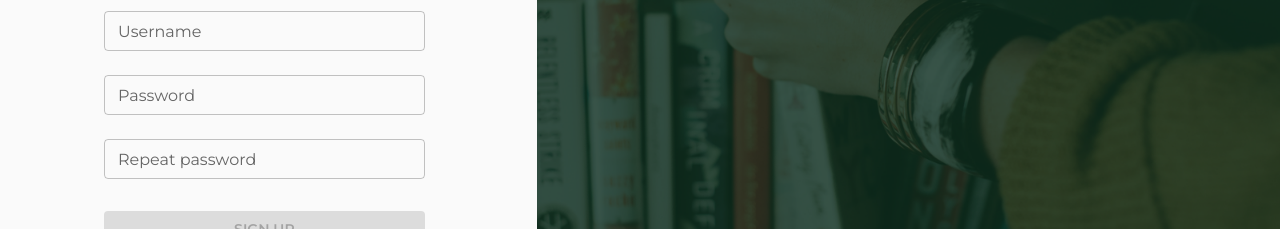
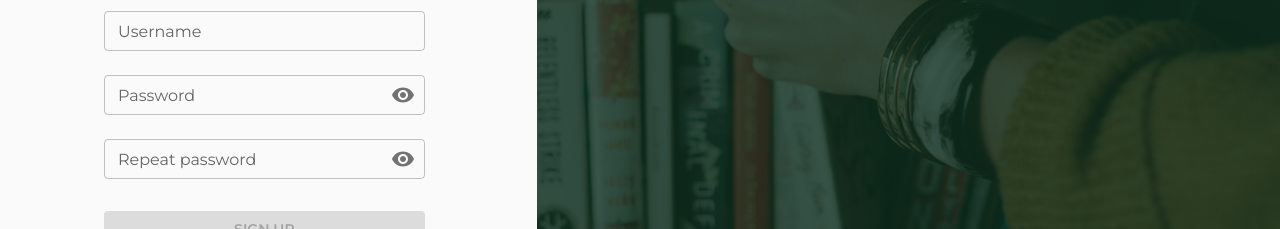
Before and after one commit to dayanapanova/digi-books, a React (Create React App) app: page /register in a window 1280 px wide. Shown: the part 349-578 px from the top of the page. Built offline with nearby package versions, Linux system fonts and the light colour scheme.

Commit message:
Creating the PasswordInput component which can show the password if the user wants to.

```diff
--- a/src/components/Form.js
+++ b/src/components/Form.js
@@ -1,6 +1,6 @@
 import React from 'react';
 import { styled } from '@mui/material/styles';
-import { Button, TextField, Box, Fade, CircularProgress } from '@mui/material';
+import { Button, Box, Fade, CircularProgress } from '@mui/material';
 
 const Form = styled('form')`
   position: relative;
@@ -37,11 +37,11 @@ const FormComponent = ({
             </Loading>
         </Fade>
         {fields.map((props, index) => {
-            const { name } = props;
+            const { name, field: Field } = props;
             const error = errors?.[name]?.message;
             const hasError = Boolean(error);
             return (
-                <TextField
+                <Field
                     key={`${name}-${index}`}
                     error={hasError}
                     helperText={error}
--- /dev/null
+++ b/src/components/PasswordInput.js
@@ -0,0 +1,34 @@
+import { useState, forwardRef } from 'react';
+import {
+    TextField, InputAdornment, IconButton,
+} from '@mui/material';
+import Visibility from '@mui/icons-material/Visibility';
+import VisibilityOff from '@mui/icons-material/VisibilityOff';
+
+const PasswordInput = forwardRef((props, ref) => {
+    const [showPassword, setShowPassword] = useState(false);
+    return (
+        <TextField
+            {...props}
+            type={showPassword ? 'text' : 'password'}
+            InputProps={{
+                endAdornment: (
+                    <InputAdornment position='end'>
+                        <IconButton
+                            aria-label='toggle password visibility'
+                            onClick={() => setShowPassword(!showPassword)}
+                            onMouseDown={(event) => event.preventDefault()}
+                            edge='end'
+                        >
+                            {showPassword ? <VisibilityOff /> : <Visibility />}
+                        </IconButton>
+                    </InputAdornment>
+                )
+            }}
+            inputRef={ref}
+        />
+    );
+});
+
+
+export default PasswordInput;
--- a/src/containers/Books.js
+++ b/src/containers/Books.js
@@ -24,7 +24,7 @@ const ItemLoader = styled('div')`
   display: flex;
 
   > div {
-      &:first-child {
+      &:first-of-type {
         width: 100px;
       }
 
--- a/src/containers/Login.js
+++ b/src/containers/Login.js
@@ -3,14 +3,15 @@ import * as Yup from 'yup';
 import { useForm } from 'react-hook-form';
 import { useNavigate } from 'react-router-dom';
 import { yupResolver } from '@hookform/resolvers/yup';
-import { Typography, Box } from '@mui/material';
+import { Typography, Box, TextField } from '@mui/material';
 import { useDispatch, useSelector } from 'react-redux';
 import AuthLayout, { AuthLink } from '../layouts/AuthLayout';
 import Form from '../components/Form';
 import { signIn } from '../store/AuthenticationSlice';
+import PasswordInput from '../components/PasswordInput';
 
 export const validations = Yup.object().shape({
-    username: Yup.string().required(),
+    username: Yup.string().min(4).required(),
     password: Yup.string()
         .required().min(8).max(250)
         .label('Password'),
@@ -42,10 +43,12 @@ const LoginContainer = () => {
             <Form
                 fields={[
                     {
+                        field: TextField,
                         name: 'username',
                         label: 'Username',
                     },
                     {
+                        field: PasswordInput,
                         name: 'password',
                         label: 'Password',
                         type: 'password',
--- a/src/containers/Register.js
+++ b/src/containers/Register.js
@@ -3,14 +3,15 @@ import * as Yup from 'yup';
 import { useForm } from 'react-hook-form';
 import { useNavigate } from "react-router-dom";
 import { yupResolver } from '@hookform/resolvers/yup';
-import { Typography, Box } from '@mui/material';
+import { Typography, Box, TextField } from '@mui/material';
 import { useDispatch, useSelector } from 'react-redux';
 import AuthLayout, { AuthLink } from '../layouts/AuthLayout';
 import Form from '../components/Form';
 import { signUp } from '../store/AuthenticationSlice';
+import PasswordInput from '../components/PasswordInput';
 
 export const validations = Yup.object().shape({
-    username: Yup.string().required(),
+    username: Yup.string().min(4).required(),
     passwordFirst: Yup.string()
         .required().min(8).max(250)
         .label('Password'),
@@ -46,15 +47,18 @@ const RegisterContainer = () => {
             <Form
                 fields={[
                     {
+                        field: TextField,
                         name: 'username',
                         label: 'Username',
                     },
                     {
+                        field: PasswordInput,
                         name: 'passwordFirst',
                         label: 'Password',
                         type: 'password',
                     },
                     {
+                        field: PasswordInput,
                         name: 'password',
                         label: 'Repeat password',
                         type: 'password',
--- a/src/containers/Settings.js
+++ b/src/containers/Settings.js
@@ -81,8 +81,8 @@ const NavItem = styled(Button)(({ theme }) => `
 
 const SettingsNav = ({ items }) => (
     <Stack spacing={1} mt={3}>
-        {items?.map(({ label }) => (
-            <NavItem endIcon={<ArrowRightIcon />}>{label}</NavItem>
+        {items?.map(({ label }, index) => (
+            <NavItem key={`settings-nav-item-${label}-${index}`} endIcon={<ArrowRightIcon />}>{label}</NavItem>
         ))}
     </Stack>
 );
```
Also changed, not shown: package.json (line endings or trailing spaces), src/components/BookItem.js (indentation only), 1 other file (tests, documents, lock files or other folders).
